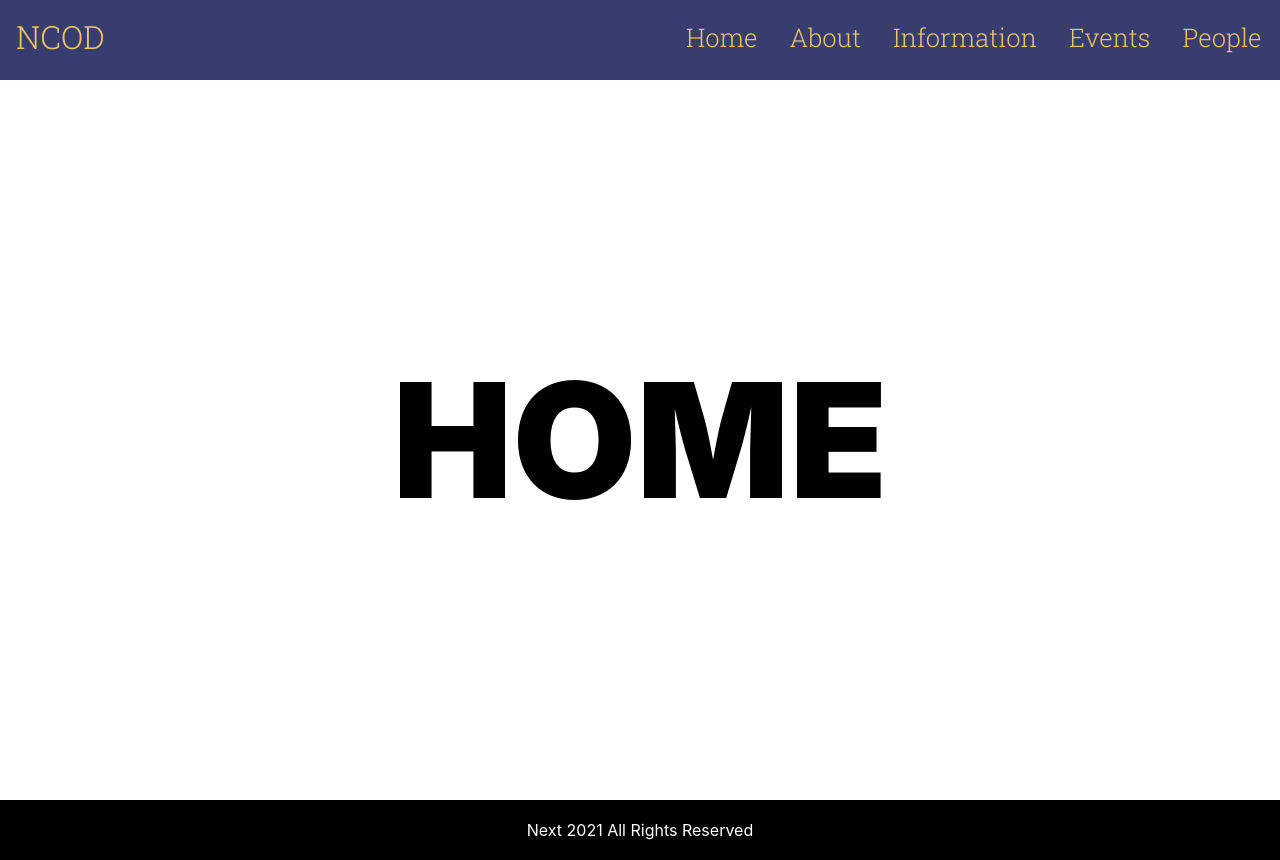
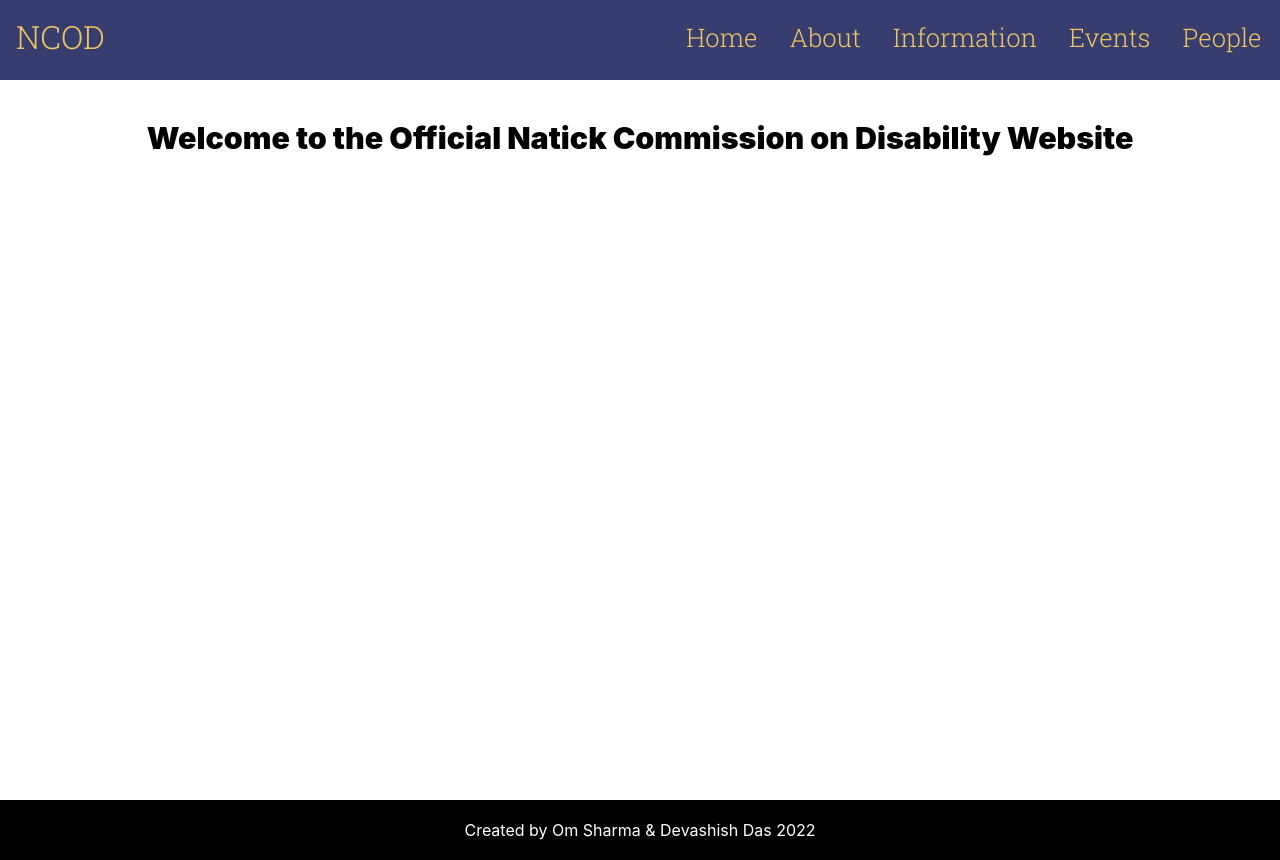
Before and after one commit to Aapuji/Natick-Disabilities-Website, a Next.js app: page / in a window 1280 px wide. Built offline with nearby package versions, Linux system fonts and the light colour scheme.

Commit message:
Initial Homepage

```diff
--- a/components/Footer.js
+++ b/components/Footer.js
@@ -4,7 +4,7 @@ import styles from '../styles/main.module.css';
 const Footer = () => {
   return (
     <footer className={styles.footerSection}>
-      <p>Next 2021 All Rights Reserved</p>
+      <p>Created by Om Sharma & Devashish Das 2022</p>
     </footer>
   );
 };
--- a/pages/index.js
+++ b/pages/index.js
@@ -11,7 +11,7 @@ export default function Home() {
       </Head>
       <body className = {styles.body}>
       <div className= {styles.hero}>
-        <h1 className= {styles.heading}>HOME</h1>
+        <p className= {styles.headingHome}>Welcome to the Official Natick Commission on Disability Website</p>
       </div>
       </body>
     </>
--- a/styles/main.module.css
+++ b/styles/main.module.css
@@ -2,6 +2,7 @@
 @import url('https://fonts.googleapis.com/css2?family=Hanken+Grotesk&display=swap');
 
 .wholeNav {
+    position: sticky;
     height: 80px;
     background: rgb(55, 62, 111);
     display: flex;
@@ -21,17 +22,6 @@
     font-size: 2rem;
 }
 
-
-
-
-
-
-
-
-
-
-
-
 .nav {
     font-family: 'Roboto Slab', serif;
     font-size: 1.6rem;
@@ -43,11 +33,23 @@
     padding: 10px;
   }
 
+.nav li:hover:after{
+    color: #fff;
+}
+
+
 .nav li {
     display: inline;
 }
 
+.headingHome{
+    position: absolute;
+    top: 90px;
+    color: #000;
+    font-size: 1.9rem;
+    font-weight: 900;
 
+}
 
 
 
```
